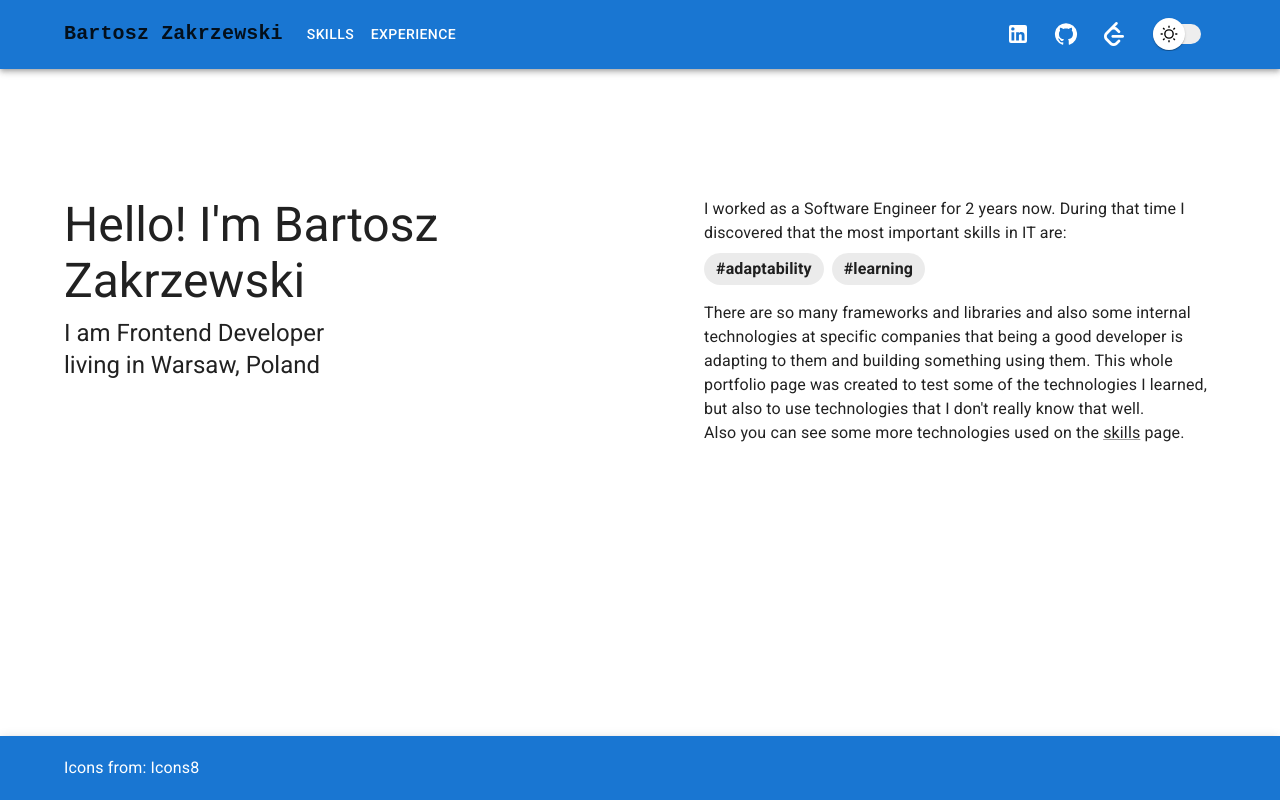
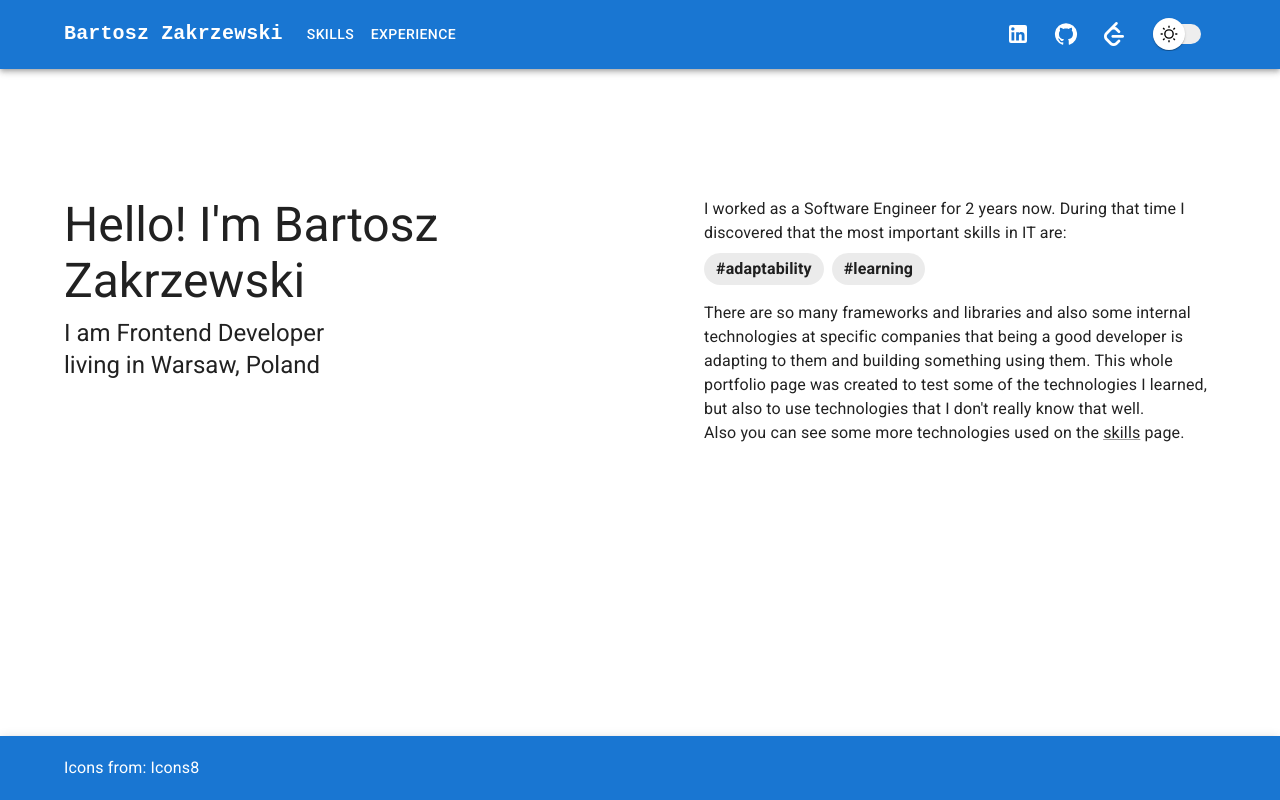
Before and after one commit to zakrzewskib/portfolio, a React (Vite) app: page / in a window 1280 px wide. Built offline with nearby package versions, Linux system fonts and the light colour scheme.

Commit message:
fix: Fix logo color

```diff
--- a/src/components/layout/NavBar/Logo.tsx
+++ b/src/components/layout/NavBar/Logo.tsx
@@ -8,9 +8,8 @@ export const Logo = () => {
   return (
     <Link
       component={NavLink}
-      to="/"
-      underline="hover"
-      color="textPrimary"
+      to='/'
+      underline='hover'
       variant={'h6'}
       noWrap
       sx={{
@@ -19,6 +18,7 @@ export const Logo = () => {
         flexGrow: { xs: 1, md: 0 },
         fontFamily: 'monospace',
         fontWeight: 700,
+        color: 'inherit',
       }}
     >
       {!isMobile ? 'Bartosz Zakrzewski' : 'BZ'}
```
